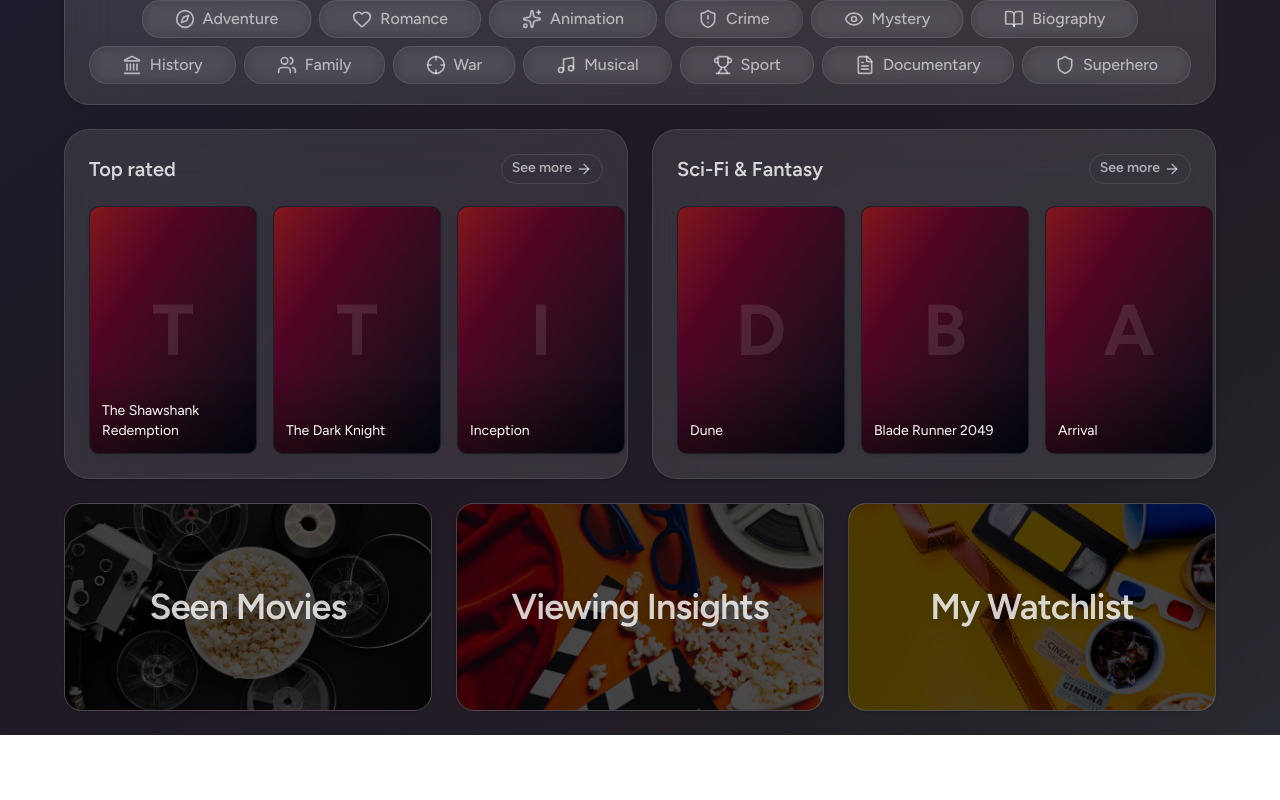
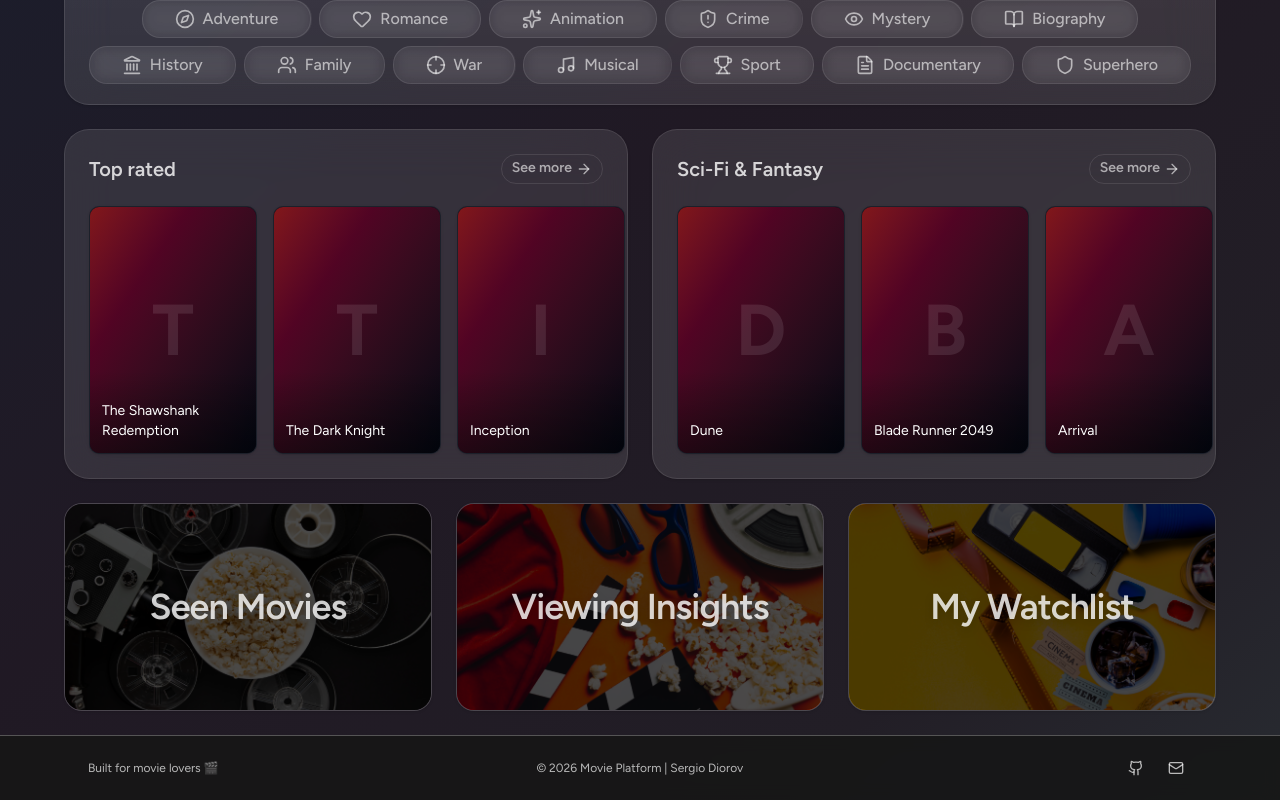
Before and after one commit to Sergittko/movie-platform-frontend, a Next.js app: page / in a window 1280 px wide. Shown: the part 597-1397 px from the top of the page. Before the commit the page ends 1332 px from the top, so only its background shows below. Built offline with nearby package versions, Linux system fonts and the light colour scheme.

Commit message:
feat: add footer (#9)

```diff
--- a/src/app/(home)/layout.tsx
+++ b/src/app/(home)/layout.tsx
@@ -1,6 +1,7 @@
 'use client';
 
 import PageContainer from '@/components/basic/layouts/PageContainer';
+import Footer from '@/components/layout/Footer';
 import TopBar from '@/components/layout/TopBar';
 
 const Layout = ({ children }: Readonly<{ children: React.ReactNode }>) => {
@@ -11,6 +12,7 @@
       <div>
         <TopBar />
         <PageContainer>{children}</PageContainer>
+        <Footer />
       </div>
     </>
   );
--- /dev/null
+++ b/src/components/layout/Footer/index.tsx
@@ -0,0 +1,35 @@
+'use client';
+
+import { Github, Mail } from 'lucide-react';
+import Link from 'next/link';
+
+const Footer = () => {
+  return (
+    <footer className="border-border/30 border-t bg-neutral-900/90 backdrop-blur">
+      <div className="mx-auto flex w-full max-w-6xl flex-col items-center justify-between gap-4 px-6 py-4 sm:flex-row">
+        <p className="hidden text-xs text-white/70 sm:block">Built for movie lovers 🎬</p>
+
+        <p className="text-xs text-white/70">© 2026 Movie Platform | Sergio Diorov</p>
+
+        <div className="flex w-full max-w-32.75 items-center justify-center gap-2 sm:justify-end">
+          <Link
+            href="https://github.com/"
+            target="_blank"
+            className="p-2 text-white/70 transition hover:text-white/40"
+          >
+            <Github className="h-4 w-4" />
+          </Link>
+
+          <Link
+            href="mailto:your@email.com"
+            className="p-2 text-white/70 transition hover:text-white/40"
+          >
+            <Mail className="h-4 w-4" />
+          </Link>
+        </div>
+      </div>
+    </footer>
+  );
+};
+
+export default Footer;
```
